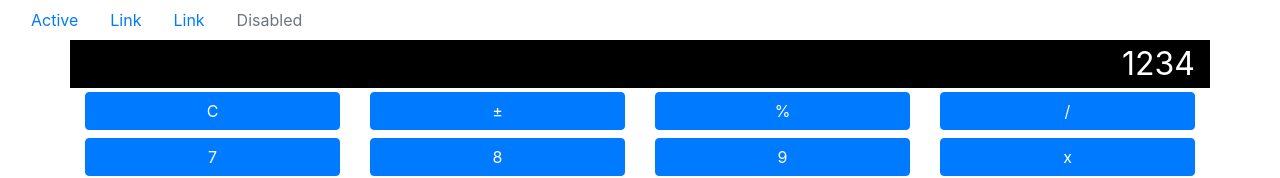
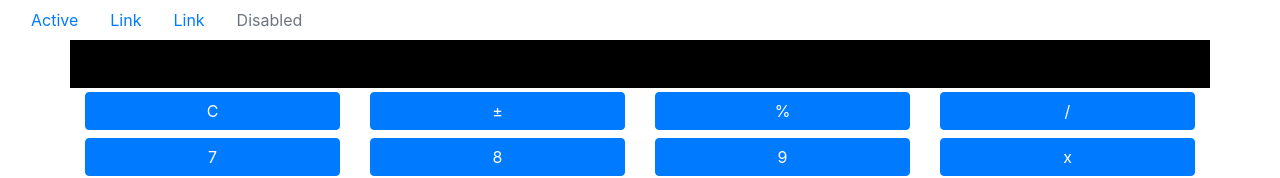
Before and after one commit to the-curve-consulting/trft-ts-react-app2, a React (Create React App) app: page / in a window 1280 px wide. Shown: the top 178 px of the page. Built offline with nearby package versions, Linux system fonts and the light colour scheme.

Commit message:
Button logic

```diff
--- a/src/App.tsx
+++ b/src/App.tsx
@@ -1,6 +1,5 @@
 import React from 'react';
 import './App.css';
-import Button from 'react-bootstrap/Button';
 import Container from 'react-bootstrap/Container';
 import { Navigation } from './Navigation';
 import { Calculator } from './Calculator';
--- a/src/Buttons.tsx
+++ b/src/Buttons.tsx
@@ -1,6 +1,9 @@
 import { Button, Col, Row } from "react-bootstrap";
 
-export function Buttons() {
+type OnClickHandler = (button: string) => void;
+
+// export function Buttons({ onButtonClick }: { onButtonClick: (button: string) => void}) {
+export function Buttons({ onButtonClick }: { onButtonClick: OnClickHandler; }) {
 
   const buttons = [
     "C", "±", "%", "/",
@@ -11,13 +14,14 @@ export function Buttons() {
   ];
 
   function buttonClicked(val: string) {
-    alert(val);
+    onButtonClick(val);
   }
 
   function generateButtons() {
     return buttons.map((val) => <Col xs={val === "0" ? 6 : 3} className="my-1">
       <Button onClick={() => buttonClicked(val)} block>{val}</Button>
-    </Col>);
+    </Col>
+    );
   }
 
   return <>
--- a/src/Calculator.tsx
+++ b/src/Calculator.tsx
@@ -1,11 +1,31 @@
+import { useState } from "react";
 import { Buttons } from "./Buttons";
 import { NumberField } from "./NumberField";
 
 export function Calculator() {
+  const [value, setValue] = useState<string>("");
+
+  function buttonClick(val: string) {
+    if (!val.length) {
+      return;
+    }
+
+    const chr = val.charCodeAt(0);
+    if ((chr >= 48 && chr <= 57) || chr === 46) {
+      setValue((oldVal) => {
+        if (chr === 46 && oldVal.indexOf('.') >= 0) {
+          return oldVal;
+        }
+
+        return oldVal + val;
+      });
+    }
+  }
+
   return (
     <>
-      <NumberField value="1234" />
-      <Buttons />
+      <NumberField value={value} />
+      <Buttons onButtonClick={(val) => buttonClick(val)} />
     </>
-  )
+  );
 }
--- a/src/NumberField.tsx
+++ b/src/NumberField.tsx
@@ -7,6 +7,6 @@ export function NumberField({ value }: { value: string; }) {
       color: "#fff",
       fontSize: "2em",
       textAlign: "right"
-    }}>{value}</Col>
+    }}>{value || <div>&nbsp;</div>}</Col>
   </Row>;
 }
```
